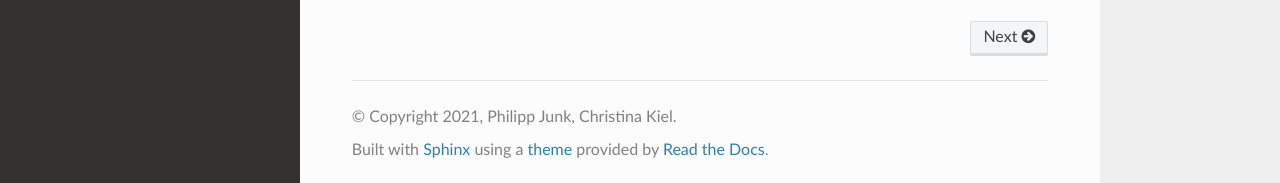
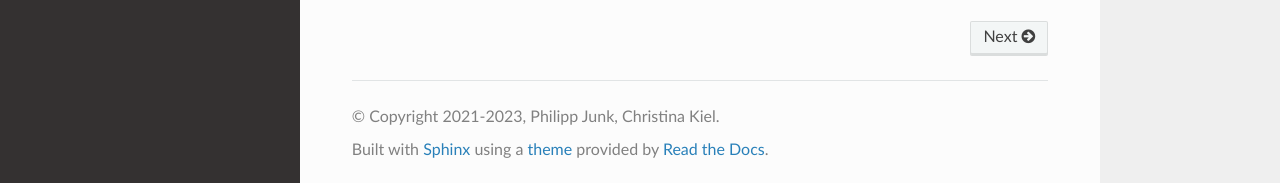
Before and after one commit to PhilippJunk/homelette, a Sphinx documentation site: the page built from docs/index.rst, in a window 1280 px wide and 900 px high, scrolled down 822 px. Shown: the part 714-897 px from the top of the window. Built offline with Sphinx 7.4.7 and the Read the Docs theme 2.0.0, drawn with Linux system fonts in a browser that asks for light colours; pages that are not in the unit, such as notebooks, are missing from menus; part of the change alters nothing that is shown.

```diff
--- a/docs/conf.py
+++ b/docs/conf.py
@@ -10,6 +10,7 @@
 # add these directories to sys.path here. If the directory is relative to the
 # documentation root, use os.path.abspath to make it absolute, like shown here.
 #
+import datetime
 import os
 import shutil
 import sys
@@ -18,7 +19,7 @@ sys.path.insert(0, os.path.abspath('..'))
 # -- Project information -----------------------------------------------------
 
 project = 'homelette'
-copyright = '2021, Philipp Junk, Christina Kiel'
+copyright = f'2021-{datetime.date.today().year}, Philipp Junk, Christina Kiel'
 author = 'Philipp Junk, Christina Kiel'
 
 
```
